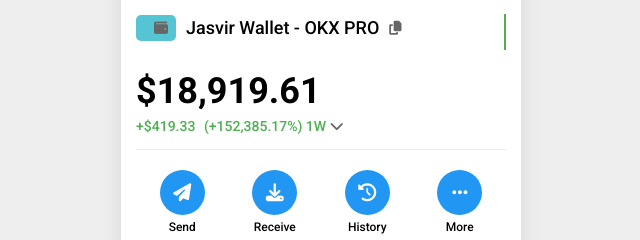
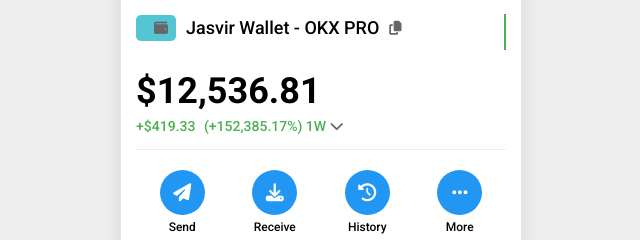
Before and after one commit to JAYTHECREATOR0001/Okxwalletinternationalcrypto-, a plain HTML site: page index.html in a window 1280 px wide. Shown: the part 130-370 px from the top of the page, 319-959 px from the left. Drawn offline with Linux system fonts and the light colour scheme.

Commit message:
Update main balance display value

```diff
--- a/index.html
+++ b/index.html
@@ -334,7 +334,7 @@
             </div>
 
             <div class="balance-section">
-                <div class="balance-amount" id="main-balance-display">$18,919.61</div>
+                <div class="balance-amount" id="main-balance-display">$12,536.81</div>
                 <div class="balance-crypto-details">
                     +$419.33 <span class="gain">(+152,385.17%)</span> 1W
                     <i class="fa-solid fa-chevron-down" style="color: var(--secondary-text);"></i>
```
